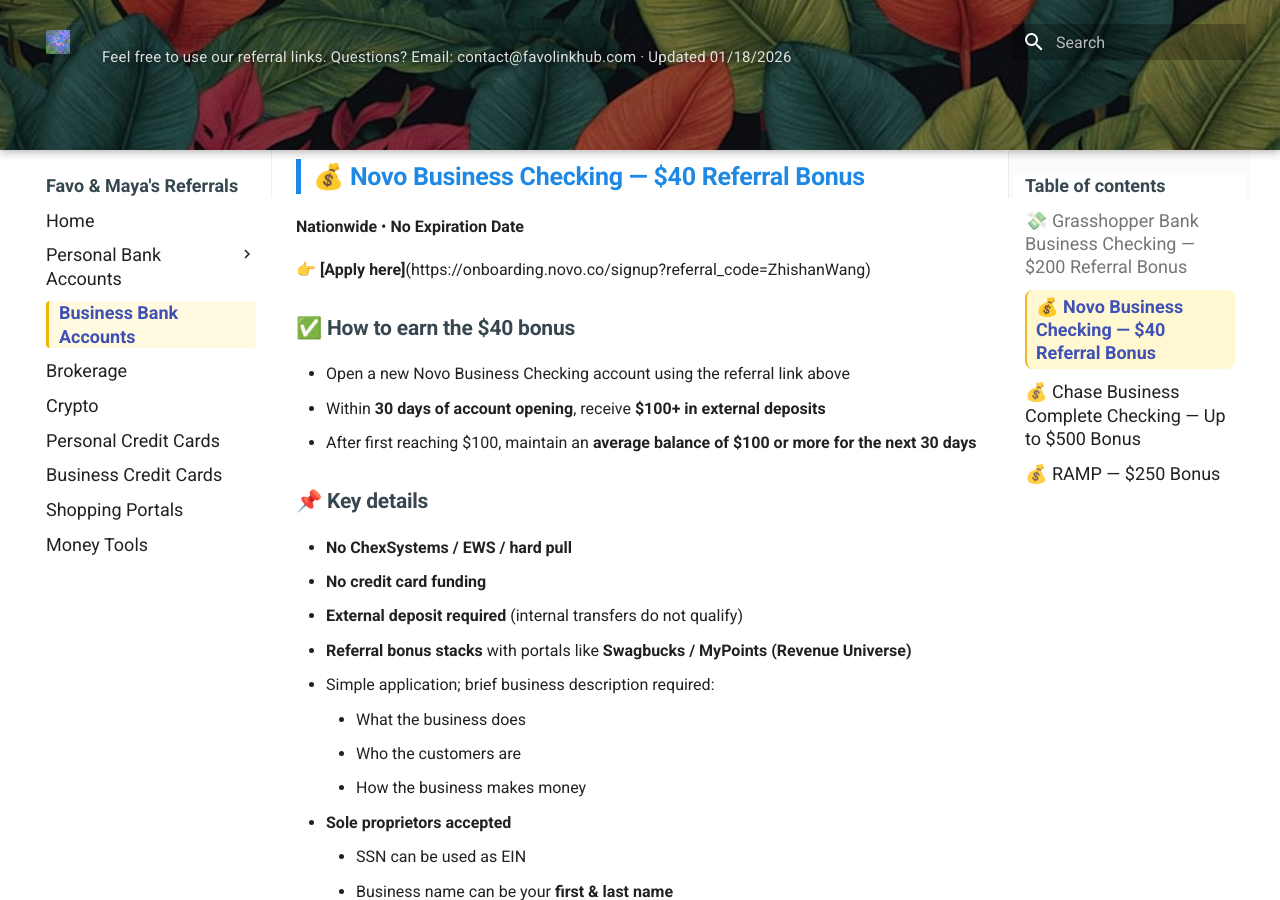
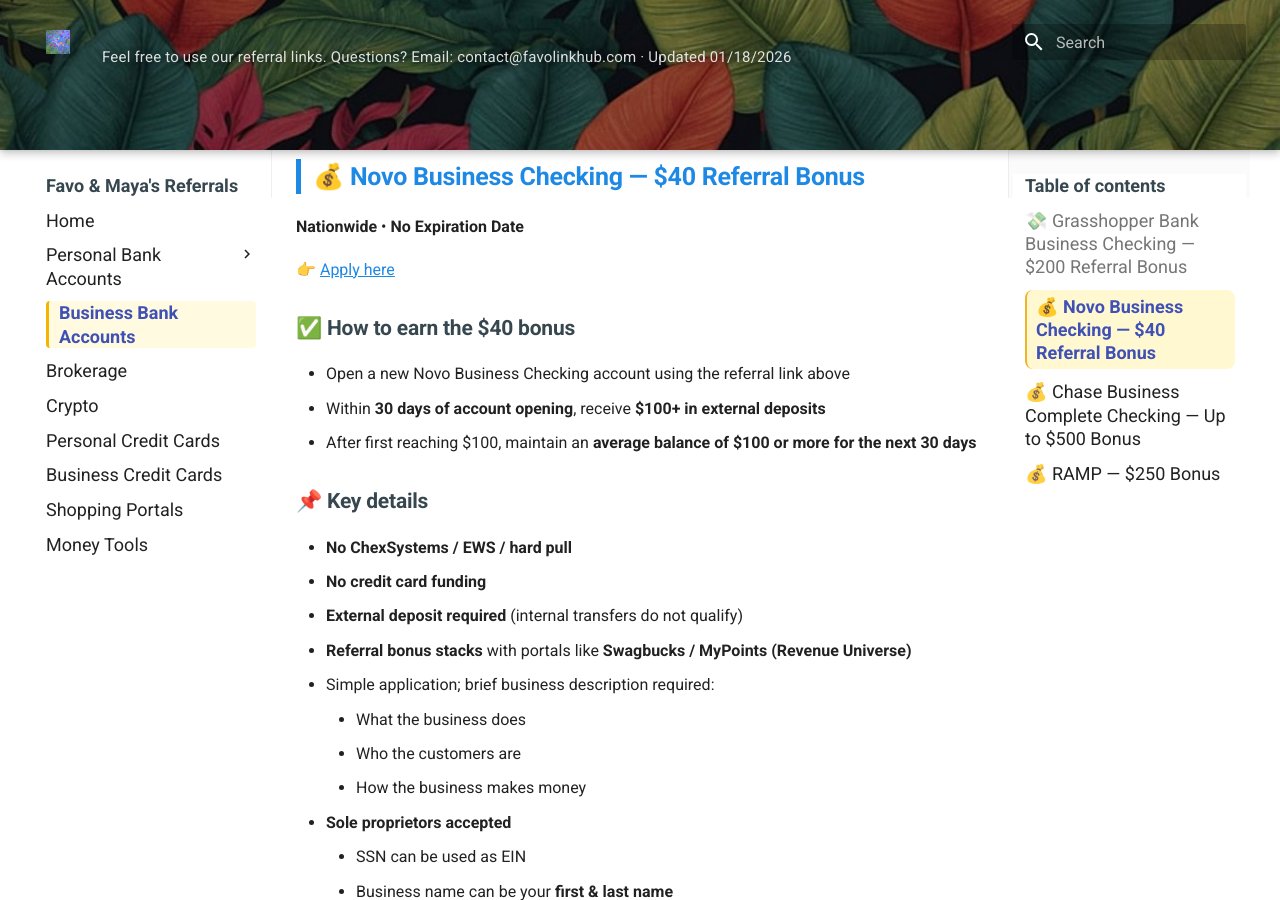
Before and after one commit to whispersofzephyr/favolinkhub-site, an MkDocs documentation site: the page built from docs/business-bank.md, in a window 1280 px wide and 900 px high, scrolled down 1021 px. Built offline with MkDocs 1.6.1 and Material for MkDocs 9.7.7, drawn with Linux system fonts in a browser that asks for light colours.

Commit message:
Update business-bank.md

```diff
--- a/docs/business-bank.md
+++ b/docs/business-bank.md
@@ -25,7 +25,7 @@ Grasshopper Bank is offering an **easy $200 referral bonus** when you open a new
 ## 💰 Novo Business Checking — $40 Referral Bonus
 **Nationwide** • **No Expiration Date**
 
-👉 **[Apply here]**(https://onboarding.novo.co/signup?referral_code=ZhishanWang)
+👉 **[Apply here](https://onboarding.novo.co/signup?referral_code=ZhishanWang)**
 
 ### ✅ How to earn the $40 bonus
 - Open a new Novo Business Checking account using the referral link above
```
